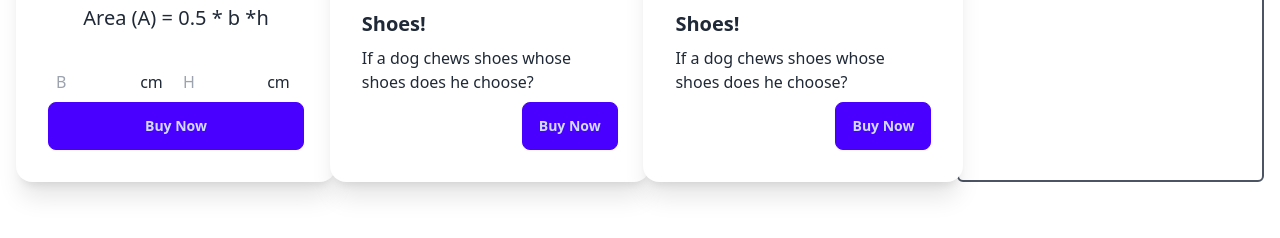
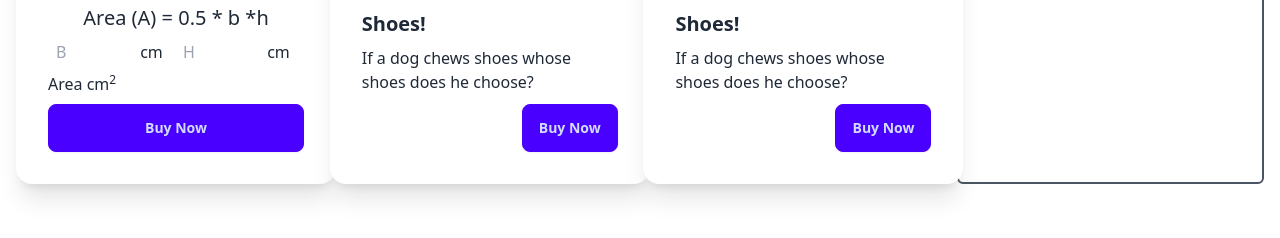
Before and after one commit to arifulislamk/geometry-genius, a plain HTML site: page index.html in a window 1280 px wide. Shown: the part 278-516 px from the top of the page. Drawn offline with nearby package versions, Linux system fonts and the light colour scheme.

Commit message:
added triangle calculationjs

```diff
--- a/index.html
+++ b/index.html
@@ -22,16 +22,18 @@
                         <h2 class="card-title text-2xl text-center">Triangle</h2>
                         <p class="text-center text-xl">Area (A) = 0.5 * b *h</p>
                         <div>
-                            <input class="w-20 pl-2 rounded-md" type="text" placeholder="B">
+                            <input id="base-input" class="w-20 pl-2 rounded-md" type="text" placeholder="B">
                             <span class="ml-2 mr-2">cm</span>
-                            <input class="w-20 pl-2 rounded-md" type="text" placeholder="H">
+                            <input id="height-input" class="w-20 pl-2 rounded-md" type="text" placeholder="H">
                             <span class="ml-2 mr-2">cm</span>
                         </div>
-                        <div onclick="calculatetriangle()" class="card-actions">
+                        <div>Area <span id="area-text"></span> <span>cm<sup>2</sup></span> </div>
+                        <div onclick="ractanglecalculte()" class="card-actions">
                             <button class="btn btn-primary w-full">Buy Now</button>
                         </div>
                     </div>
                 </div>
+
                 <!-- trangle card  -->
                 <div class="card w-80 bg-base-100 shadow-xl">
                     <figure><img src="https://daisyui.com/images/stock/photo-1606107557195-0e29a4b5b4aa.jpg"
--- a/scripts/calculate.js
+++ b/scripts/calculate.js
@@ -1,3 +1,17 @@
-function calculatetriangle(){
-    console.log('conected inside a function')
+function ractanglecalculte(){
+    // get base
+    const baseInput = document.getElementById('base-input');
+    const baseText = baseInput.value ;
+    const base = parseFloat(baseText)
+    console.log(base)
+    // get height
+    const heightInput = document.getElementById('height-input');
+    const heightText = heightInput.value ;
+    const height = parseFloat(heightText);
+    console.log(height);
+    // calculate part
+    const areaInput = document.getElementById('area-text');
+    const area = 0.5 * base * height ;
+    areaInput.innerText = area ;
+    console.log(area)
 }
```
